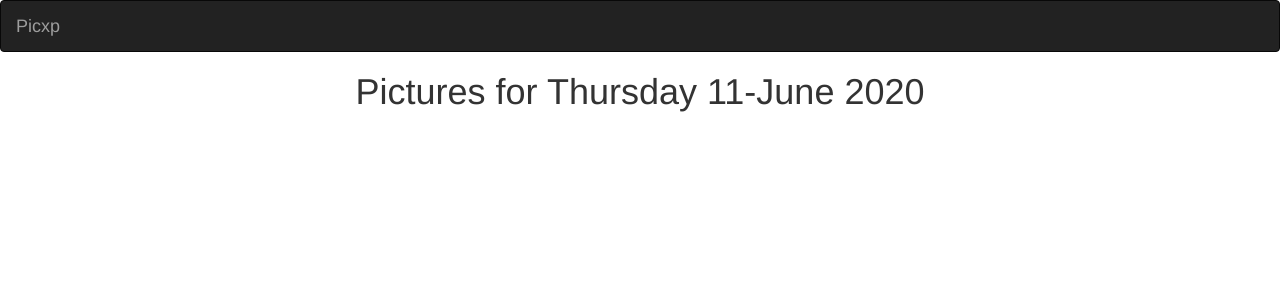
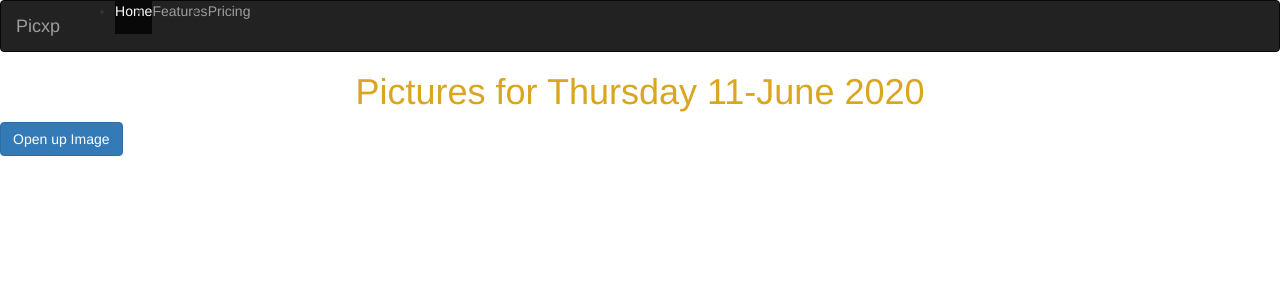
Before and after one commit to aenshtyn/Pix, a Django app: page / in a window 1280 px wide. Shown: the top 300 px of the page. Run offline with Django 3.2, Linux system fonts and the light colour scheme; some libraries are stand-ins or nearby versions.

Commit message:
created modal for my templates

```diff
--- /dev/null
+++ b/picxp/static/css/basepicxp.css
@@ -0,0 +1,4 @@
+h1
+{
+  color: #daa520;
+}
--- a/picxp/templates/all-pics/base.html
+++ b/picxp/templates/all-pics/base.html
@@ -1,5 +1,6 @@
 {% load bootstrap3 %}
-{% load static%}
+{% load static %}
+
 <!DOCTYPE html>
 <html>
 
@@ -14,6 +15,9 @@
 
     {% block styles %}
     {% bootstrap_css %}
+
+    <link rel="stylesheet" href="{% static 'css/basepicxp.css' %}">
+
     {% endblock %}
 
 </head>
@@ -22,7 +26,45 @@
 
     {% include "navbar.html" %}
 
-    {% block content %} <h1 class='text-center'>Pictures for {{date|date:"l d-F Y"}}</h1> {%endblock%}
+    {% block content %}
+
+
+    <h1 class='text-center'>Pictures for {{date|date:"l d-F Y"}}</h1>
+
+
+    <!-- Button trigger modal -->
+    <button type="button" class="btn btn-primary" data-toggle="modal" data-target="#exampleModalCenter">
+        Open up Image
+    </button>
+
+    <!-- Modal -->
+    <div class="modal fade" id="exampleModalCenter" tabindex="-1" role="dialog" aria-labelledby="exampleModalCenterTitle"
+        aria-hidden="true">
+        <div class="modal-dialog modal-dialog-centered" role="document">
+            <div class="modal-content">
+                <div class="modal-header">
+                    <h5 class="modal-title" id="exampleModalLongTitle">Modal title</h5>
+
+                        <span aria-hidden="true">&times;</span>
+                    </button>
+                </div>
+                <div class="modal-body">
+                    ...
+                </div>
+                <div class="modal-footer">
+                    <button type="button" class="btn btn-secondary" data-dismiss="modal">Close</button>
+
+                </div>
+            </div>
+        </div>
+    </div>
+
+
+
+
+
+
+    {%endblock%}
 
     {% block scripts %}
     <script src="https://ajax.googleapis.com/ajax/libs/jquery/3.2.1/jquery.min.js"></script>
--- a/picxp/templates/navbar.html
+++ b/picxp/templates/navbar.html
@@ -8,11 +8,27 @@
 </head>
 
 <body>
-    <nav class="navbar navbar-inverse">
-        <div class="container-fluid">
+<nav class="navbar navbar-inverse">
+        <!-- <div class="container-fluid"> -->
             <div class="navbar-header">
                 <a class="navbar-brand" href="{% url 'latestPics' %}" >Picxp</a>
+
+                <ul class="navbar-nav mr-auto">
+                    <li class="nav-item active">
+                        <a class="nav-link" href="#">Home <span class="sr-only">(current)</span></a>
+                    </li>
+                    <li class="nav-item">
+                        <a class="nav-link" href="#">Features</a>
+                    </li>
+                    <li class="nav-item">
+                        <a class="nav-link" href="#">Pricing</a>
+                    </li>
+                </ul>
+
             </div>
         </div>
     </nav>
+
+
 </body>
+</html>
--- a/static/css/basepicxp.css
+++ /dev/null
@@ -1,4 +0,0 @@
-h1
-{
-  color: green;
-}
```
